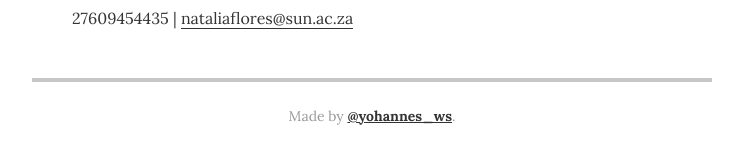
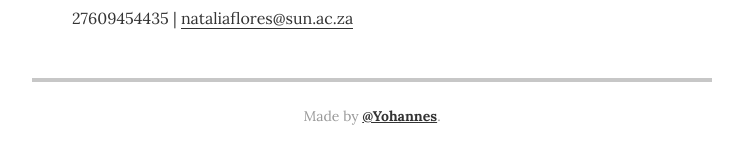
Before and after one commit to yshewalul/portfolio, a Jekyll site: the page built from index.html, in a window 1280 px wide and 900 px high, scrolled down 6579 px. Shown: the part 725-889 px from the top of the window, without its empty margins (268-1011 px from the left). Built offline with Jekyll 4.4.1, drawn with Linux system fonts in a browser that asks for light colours.

Commit message:
Update resume.html

```diff
--- a/_layouts/resume.html
+++ b/_layouts/resume.html
@@ -363,7 +363,7 @@
       {% endif %}
 
       <footer class="page-footer">
-        <p class="footer-line">Made by <a href="http://twitter.com/yohannes_ws">@yohannes_ws</a>. <!--Fork me on <a href="https://github.com/jglovier/resume-template">GitHub</a>.</p>-->
+        <p class="footer-line">Made by <a href="http://twitter.com/yohannes_ws">@Yohannes</a>. <!--Fork me on <a href="https://github.com/jglovier/resume-template">GitHub</a>.</p>-->
         <!--<p class="footer-line">If this is your live resume, you can modify or remove this part. ;-)</p>-->
       </footer>
 
```
